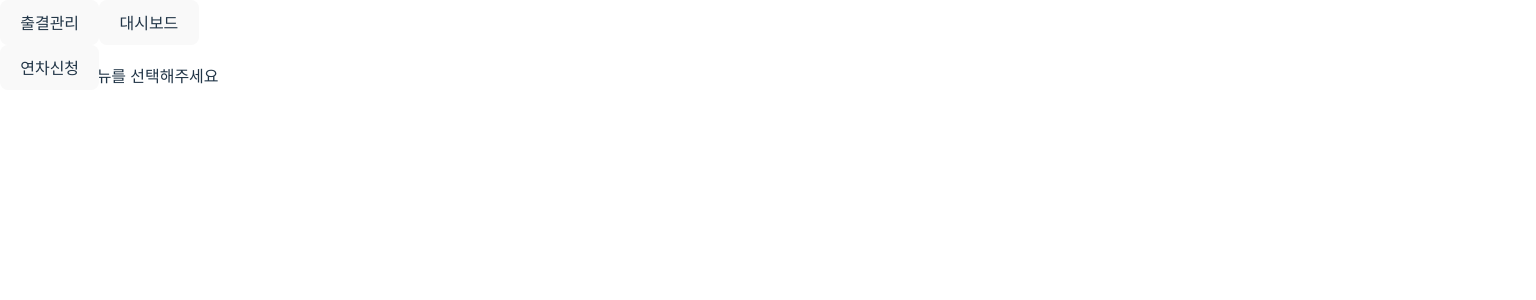
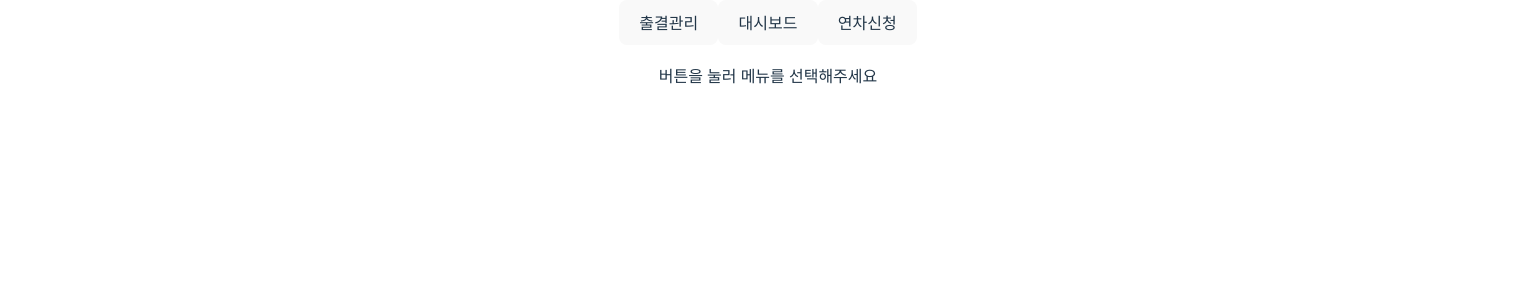
Before and after one commit to KoreanFever/react-study-osan, a React (Vite) app in the folder reactStudy2week/: page / in a window 1280 px wide. Shown: the top 300 px of the page, 1536 px wide, since content can reach past the window. Built offline with nearby package versions, Linux system fonts and the light colour scheme.

Commit message:
메인 페이지 디자인 조정

```diff
--- a/reactStudy2week/src/App.jsx
+++ b/reactStudy2week/src/App.jsx
@@ -75,8 +75,20 @@ function App() {
             }
           </>)
         : currentPage === 'VacationRequest' ?
-            <VacationRequest></VacationRequest>
-          : '버튼을 눌러 메뉴를 선택해주세요'
+            <VacationRequest memberInfoList={memberInfoList}
+                            updateMemberInfo={updateMemberInfo}
+            ></VacationRequest>
+          : <div className="max-w-sm w-full lg:max-w-full lg:flex pb-3">
+              <div className="h-48 lg:h-auto w-128 lg:w-128 flex-none bg-cover rounded-t lg:rounded-t-none lg:rounded-l text-center overflow-hidden">
+              </div>
+              <div className="h-48 lg:h-auto w-128 lg:w-128 flex-none bg-cover rounded-t lg:rounded-t-none lg:rounded-l text-center overflow-hidden">
+                버튼을 눌러 메뉴를 선택해주세요
+              </div>
+              <div className="h-48 lg:h-auto w-128 lg:w-128 flex-none bg-cover rounded-t lg:rounded-t-none lg:rounded-l text-center overflow-hidden">
+              </div>
+            </div>
+
+
       }
       </div>
     </div>
```
